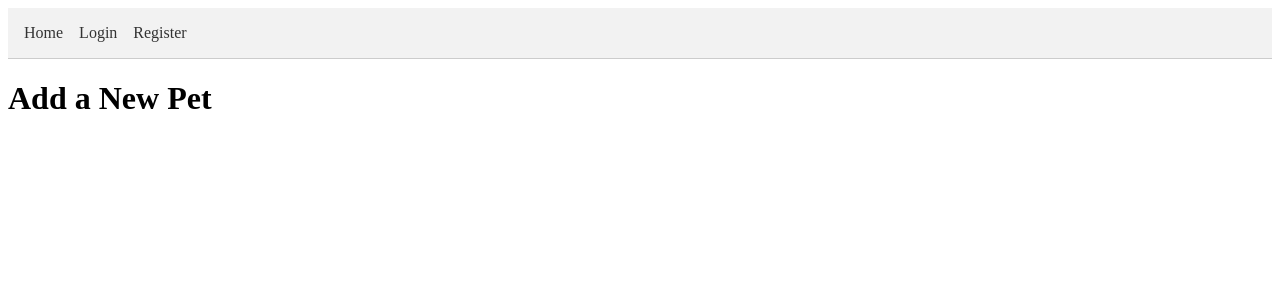
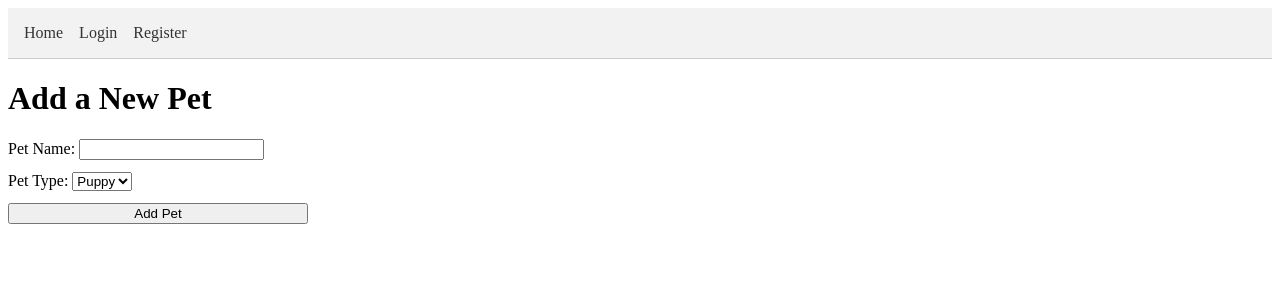
Before and after one commit to azraemeksiz/prog-3-hw, a SvelteKit app: page /admin in a window 1280 px wide. Shown: the top 300 px of the page. Built offline with nearby package versions, Linux system fonts and the light colour scheme.

Commit message:
Added admin page with pet creation form and a little check on terminal to check the user information such as password match and role

```diff
--- a/src/lib/stores.ts
+++ b/src/lib/stores.ts
@@ -1,5 +1,7 @@
 import { writable } from 'svelte/store';
 import type {SafeUser} from './types';
+import type { SafeFullUser } from './types';
+
 
 // This store should always hold the currently logged-in user (without passwordHash)
-export const currentUser = writable<SafeUser | null>(null);
+export const currentUser = writable<SafeFullUser | null>(null);
--- a/src/routes/(frontend)/+layout.svelte
+++ b/src/routes/(frontend)/+layout.svelte
@@ -16,7 +16,13 @@
         <a href="/dashboard">Dashboard</a>
         <a href="/logs">Logs</a>
         <a href="/shop">Shop</a>
+
 <!--        if the user is an administrator add a button here that redirects the user to /admin-->
+           {#if user.role === 'admin'}
+           <button on:click={() => goto('/admin')}>Admin</button>
+           {/if}
+
+
         <button on:click={logout}>Logout</button>
         <span class="user">{user.name}</span>
     {:else}
--- a/src/routes/(frontend)/admin/+page.svelte
+++ b/src/routes/(frontend)/admin/+page.svelte
@@ -1,20 +1,68 @@
 <script lang="ts">
 	import { currentUser } from '$lib/stores';
 	import { onMount } from 'svelte';
+	import { goto } from '$app/navigation';
+
+
+	let name = '';
+	let type = 'puppy';
+	$: user = $currentUser;
+
+
+	import { get } from 'svelte/store';
 
 	onMount(() => {
-		// TODO: redirect to /login if there is no signed in user and redirect to root if the user is not an admin
-	});
+	const interval = setInterval(() => {
+		const u = get(currentUser);
+		if (u) {
+			if (u.role !== 'admin') {
+				goto('/');
+			}
+			clearInterval(interval);
+		}
+	}, 100);
+});
+
+
+
 
 
 	async function addPet() {
-		// TODO post on /api/pets
+		const res = await fetch('/api/pets', {
+		method: 'POST',
+		headers: { 'Content-Type': 'application/json' },
+		body: JSON.stringify({ name, type })
+	});
+
+	if (res.ok) {
+		alert('Pet successfully added!');
+		name = '';
+	} else {
+		alert('Failed to add pet.');
+	}
+
+
 	}
 </script>
 
 <h1>Add a New Pet</h1>
 
 <form on:submit|preventDefault={addPet}>
+
+	<label>
+		Pet Name:
+		<input bind:value={name} required />
+	</label>
+
+	<label>
+		Pet Type:
+		<select bind:value={type}>
+			<option value="puppy">Puppy</option>
+			<option value="kitten">Kitten</option>
+		</select>
+	</label>
+
+	<button type="submit">Add Pet</button>
 </form>
 
 
--- a/src/routes/(frontend)/dashboard/+page.svelte
+++ b/src/routes/(frontend)/dashboard/+page.svelte
@@ -14,7 +14,7 @@
 
 		pets = [
 	{ id: 1, name: 'Leon', type: 'puppy', hunger: 50, happiness: 70, adopted: true, ownerId: 1 },
-	{ id: 2, name: 'Mathilda', type: 'kitten', hunger: 30, happiness: 80, adopted: true, ownerId: 1 }
+	{ id: 2, name: 'Mat', type: 'kitten', hunger: 30, happiness: 80, adopted: true, ownerId: 1 }
 ];
 
 	}
--- a/src/routes/(frontend)/login/+page.svelte
+++ b/src/routes/(frontend)/login/+page.svelte
@@ -8,6 +8,9 @@
   let error = '';
 
   async function handleLogin() {
+
+    console.log("Trying login with", name, password); //added later for check
+
     const res = await fetch('/api/auth/login', {
       method: 'POST',
       headers: { 'Content-Type': 'application/json' },
--- a/src/routes/api/auth/login/+server.ts
+++ b/src/routes/api/auth/login/+server.ts
@@ -20,6 +20,11 @@ export const POST: RequestHandler = async ({ request }) => {
 	}
 
 	const passwordMatch = await bcrypt.compare(password, user.passwordHash); //compares password with hashed password
+
+	console.log("Found user:", user); //added later for check
+    console.log("Password match:", passwordMatch);
+
+
 	if (!passwordMatch) {
 		return new Response(JSON.stringify({ message: 'Invalid password' }), {
 			status: 401
```
Also changed, not shown: static/data/users.json (+12 -0 lines).
